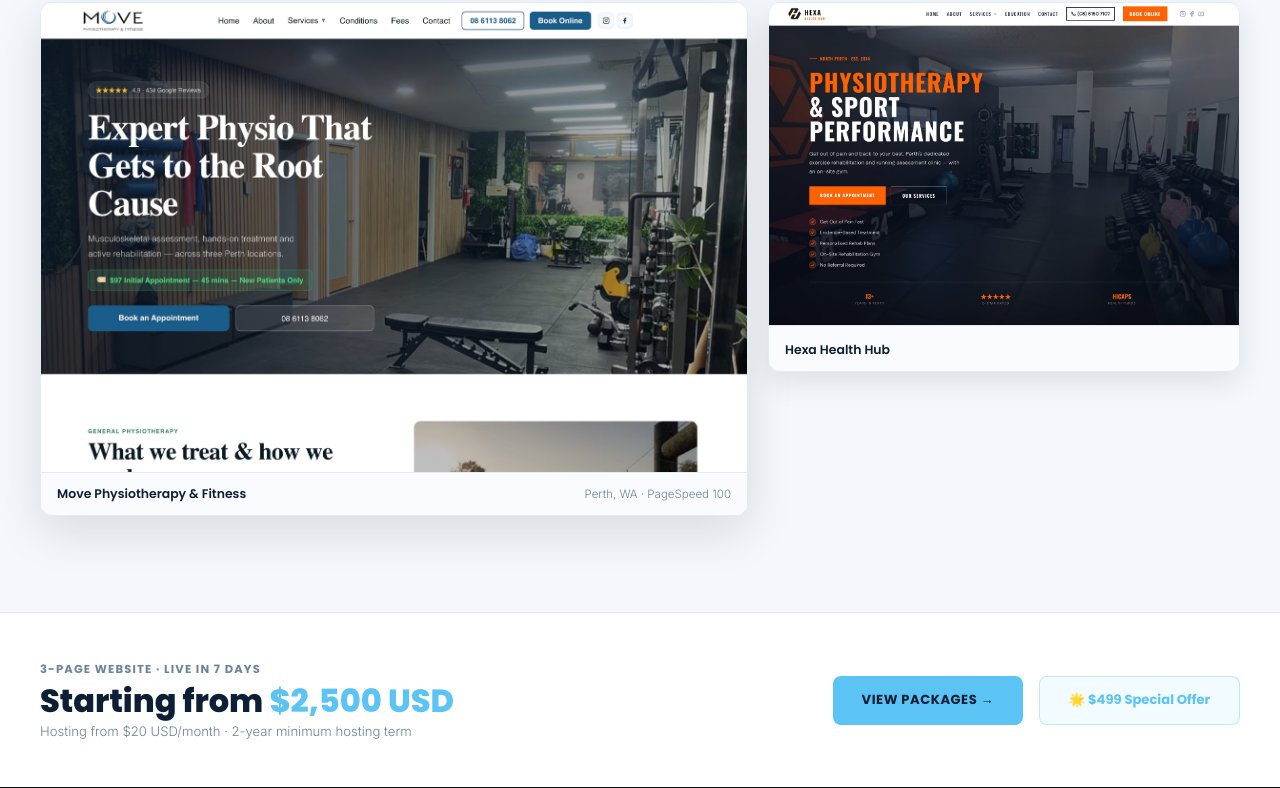
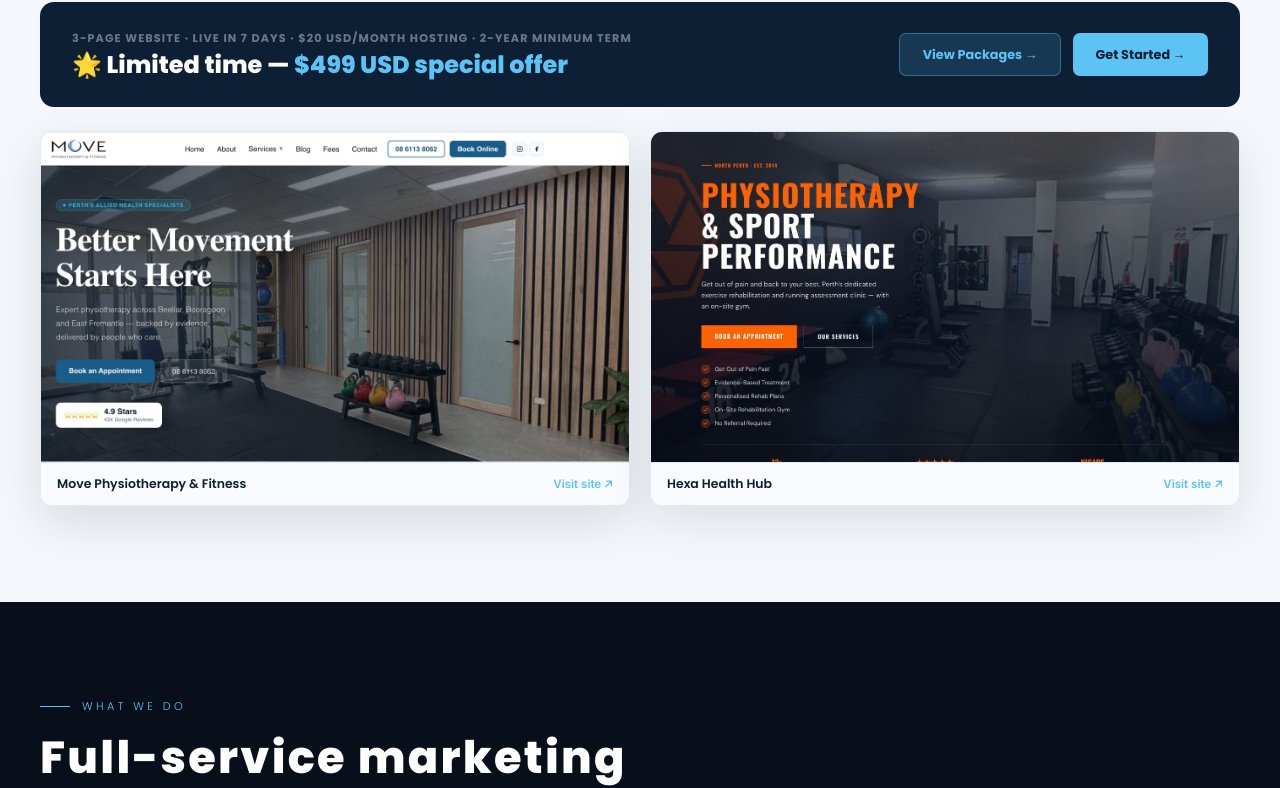
Before and after one commit to MoveXMedia/movexmedia, a Next.js app: page / in a window 1280 px wide. Shown: the part 2400-3188 px from the top of the page. Built offline with nearby package versions, Linux system fonts and the light colour scheme.

Commit message:
New Move Physio screenshot; equal portfolio grid with links; dark CTA bar above; patient→customer in email page; limited time offer hero in pricing

```diff
--- a/pages/index.js
+++ b/pages/index.js
@@ -229,49 +229,54 @@
 
           </div>
 
-          {/* Portfolio — Move Physio + Hexa home only */}
-          <div style={{ display: 'grid', gridTemplateColumns: '3fr 2fr', gap: '1.25rem', alignItems: 'start' }} className="portfolio-grid-home">
-            <div style={{ borderRadius: '12px', overflow: 'hidden', boxShadow: '0 16px 48px rgba(13,31,53,0.12)', border: '1px solid #e2eaf4' }}>
-              <img src="/work-move-physio.png" alt="Move Physiotherapy website" style={{ width: '100%', display: 'block' }} />
+          {/* Dark CTA bar above portfolio */}
+          <div style={{ background: '#0d1f35', borderRadius: '14px', padding: '1.75rem 2rem', display: 'flex', alignItems: 'center', justifyContent: 'space-between', flexWrap: 'wrap', gap: '1.25rem', marginBottom: '1.5rem' }}>
+            <div>
+              <div style={{ fontFamily: 'Poppins, sans-serif', fontSize: '0.7rem', fontWeight: 700, letterSpacing: '0.1em', textTransform: 'uppercase', color: 'rgba(255,255,255,0.4)', marginBottom: '0.3rem' }}>
+                3-page website · Live in 7 days · $20 USD/month hosting · 2-year minimum term
+              </div>
+              <div style={{ fontFamily: 'Poppins, sans-serif', fontWeight: 900, fontSize: 'clamp(1.1rem, 2.5vw, 1.5rem)', color: 'white', lineHeight: 1.1 }}>
+                🌟 Limited time — <span style={{ color: '#5bc4f5' }}>$499 USD special offer</span>
+              </div>
+            </div>
+            <div style={{ display: 'flex', gap: '0.75rem', flexWrap: 'wrap' }}>
+              <Link href="/website-development" style={{ display: 'inline-flex', alignItems: 'center', padding: '0.7rem 1.4rem', background: 'rgba(91,196,245,0.15)', border: '1px solid rgba(91,196,245,0.4)', borderRadius: '7px', fontFamily: 'Poppins, sans-serif', fontWeight: 700, fontSize: '0.8rem', color: '#5bc4f5', textDecoration: 'none', whiteSpace: 'nowrap' }}>
+                View Packages →
+              </Link>
+              <Link href="/get-started" style={{ display: 'inline-flex', alignItems: 'center', padding: '0.7rem 1.4rem', background: '#5bc4f5', borderRadius: '7px', fontFamily: 'Poppins, sans-serif', fontWeight: 700, fontSize: '0.8rem', color: '#0d1f35', textDecoration: 'none', whiteSpace: 'nowrap' }}>
+                Get Started →
+              </Link>
+            </div>
+          </div>
+
+          {/* Portfolio — equal size, clickable, opens in new tab */}
+          <div style={{ display: 'grid', gridTemplateColumns: '1fr 1fr', gap: '1.25rem', alignItems: 'start' }} className="portfolio-grid-home">
+            <a href="https://movephysio.com.au" target="_blank" rel="noopener noreferrer" style={{ display: 'block', borderRadius: '12px', overflow: 'hidden', boxShadow: '0 16px 48px rgba(13,31,53,0.12)', border: '1px solid #e2eaf4', textDecoration: 'none', transition: 'transform 0.2s, box-shadow 0.2s' }} className="portfolio-link">
+              <div style={{ aspectRatio: '16/9', overflow: 'hidden' }}>
+                <img src="/work-move-physio.png" alt="Move Physiotherapy website" style={{ width: '100%', height: '100%', objectFit: 'cover', display: 'block' }} />
+              </div>
               <div style={{ padding: '0.75rem 1rem', background: '#f9fbff', borderTop: '1px solid #e2eaf4', display: 'flex', alignItems: 'center', justifyContent: 'space-between' }}>
                 <span style={{ fontFamily: 'Poppins, sans-serif', fontWeight: 600, fontSize: '0.78rem', color: '#0d1f35' }}>Move Physiotherapy & Fitness</span>
-                <span style={{ fontSize: '0.72rem', color: '#6b849a', fontWeight: 300 }}>Perth, WA · PageSpeed 100</span>
+                <span style={{ fontSize: '0.72rem', color: '#5bc4f5', fontWeight: 600 }}>Visit site ↗</span>
               </div>
-            </div>
-            <div style={{ borderRadius: '12px', overflow: 'hidden', boxShadow: '0 10px 30px rgba(13,31,53,0.1)', border: '1px solid #e2eaf4' }}>
-              <img src="/work-hexa-1.png" alt="Hexa Health Hub website" style={{ width: '100%', display: 'block' }} />
-              <div style={{ padding: '0.75rem 1rem', background: '#f9fbff', borderTop: '1px solid #e2eaf4' }}>
+            </a>
+            <a href="https://hexahealthhub.com.au" target="_blank" rel="noopener noreferrer" style={{ display: 'block', borderRadius: '12px', overflow: 'hidden', boxShadow: '0 16px 48px rgba(13,31,53,0.1)', border: '1px solid #e2eaf4', textDecoration: 'none', transition: 'transform 0.2s, box-shadow 0.2s' }} className="portfolio-link">
+              <div style={{ aspectRatio: '16/9', overflow: 'hidden' }}>
+                <img src="/work-hexa-1.png" alt="Hexa Health Hub website" style={{ width: '100%', height: '100%', objectFit: 'cover', display: 'block' }} />
+              </div>
+              <div style={{ padding: '0.75rem 1rem', background: '#f9fbff', borderTop: '1px solid #e2eaf4', display: 'flex', alignItems: 'center', justifyContent: 'space-between' }}>
                 <span style={{ fontFamily: 'Poppins, sans-serif', fontWeight: 600, fontSize: '0.78rem', color: '#0d1f35' }}>Hexa Health Hub</span>
+                <span style={{ fontSize: '0.72rem', color: '#5bc4f5', fontWeight: 600 }}>Visit site ↗</span>
               </div>
-            </div>
+            </a>
           </div>
 
         </div>
         <style>{`
           @media (max-width: 900px) { .website-top-grid { grid-template-columns: 1fr !important; gap: 3rem !important; } }
           @media (max-width: 700px) { .portfolio-grid-home { grid-template-columns: 1fr !important; } }
+          .portfolio-link:hover { transform: translateY(-3px); box-shadow: 0 24px 60px rgba(13,31,53,0.18) !important; }
         `}</style>
-      </section>
-
-      {/* ── WEBSITE OFFER CTA ── */}
-      <section style={{ padding: '3rem 2rem', background: '#ffffff', borderTop: '1px solid #e2eaf4' }}>
-        <div style={{ maxWidth: '1200px', margin: '0 auto', display: 'flex', alignItems: 'center', justifyContent: 'space-between', flexWrap: 'wrap', gap: '1.5rem' }}>
-          <div>
-            <div style={{ fontFamily: 'Poppins, sans-serif', fontSize: '0.72rem', fontWeight: 700, letterSpacing: '0.1em', textTransform: 'uppercase', color: '#6b849a', marginBottom: '0.3rem' }}>3-page website · Live in 7 days</div>
-            <div style={{ fontFamily: 'Poppins, sans-serif', fontWeight: 900, fontSize: 'clamp(1.4rem, 3vw, 2rem)', color: '#0d1f35', lineHeight: 1.1 }}>
-              Starting from <span style={{ color: '#5bc4f5' }}>$2,500 USD</span>
-            </div>
-            <div style={{ color: '#6b849a', fontSize: '0.82rem', marginTop: '0.3rem', fontWeight: 300 }}>Hosting from $20 USD/month · 2-year minimum hosting term</div>
-          </div>
-          <div style={{ display: 'flex', gap: '1rem', flexWrap: 'wrap' }}>
-            <Link href="/website-development" style={{ display: 'inline-flex', alignItems: 'center', padding: '0.85rem 1.8rem', background: '#5bc4f5', borderRadius: '8px', fontFamily: 'Poppins, sans-serif', fontWeight: 700, fontSize: '0.82rem', color: '#0d1f35', letterSpacing: '0.04em', textTransform: 'uppercase', textDecoration: 'none' }}>
-              View Packages →
-            </Link>
-            <Link href="/get-started" style={{ display: 'inline-flex', alignItems: 'center', padding: '0.85rem 1.8rem', background: 'rgba(91,196,245,0.08)', border: '1px solid rgba(91,196,245,0.35)', borderRadius: '8px', fontFamily: 'Poppins, sans-serif', fontWeight: 700, fontSize: '0.82rem', color: '#5bc4f5', textDecoration: 'none' }}>
-              🌟 $499 Special Offer
-            </Link>
-          </div>
-        </div>
       </section>
 
       {/* ── SERVICES (dark) ── */}
--- a/pages/pricing.js
+++ b/pages/pricing.js
@@ -139,6 +139,37 @@
             Packages are structured around your ad spend and platform complexity. All packages include dedicated campaign management, reporting, and ongoing optimisation.
           </p>
           <p style={{ color: 'rgba(255,255,255,0.25)', fontSize: '0.75rem', fontWeight: 300, marginTop: '1.25rem', letterSpacing: '0.05em', textTransform: 'uppercase' }}>All prices in USD</p>
+        </div>
+      </section>
+
+      {/* Limited Time Offer Hero */}
+      <section style={{ padding: '4rem 2rem 0', background: '#f4f7fb' }}>
+        <div style={{ maxWidth: '1100px', margin: '0 auto' }}>
+          <div style={{ background: 'linear-gradient(135deg, #0d1f35 0%, #1a3a5c 100%)', borderRadius: '20px', padding: 'clamp(2rem, 4vw, 3rem)', display: 'flex', alignItems: 'center', justifyContent: 'space-between', flexWrap: 'wrap', gap: '2rem', position: 'relative', overflow: 'hidden' }}>
+            <div style={{ position: 'absolute', top: '-60px', right: '-60px', width: '300px', height: '300px', background: 'radial-gradient(circle, rgba(91,196,245,0.12) 0%, transparent 70%)', pointerEvents: 'none' }} />
+            <div style={{ position: 'relative' }}>
+              <div style={{ display: 'inline-flex', alignItems: 'center', gap: '0.5rem', background: 'rgba(255,180,0,0.15)', border: '1px solid rgba(255,180,0,0.4)', borderRadius: '20px', padding: '0.3rem 0.9rem', marginBottom: '1rem' }}>
+                <span style={{ width: '6px', height: '6px', borderRadius: '50%', background: '#ffb400', display: 'inline-block' }} />
+                <span style={{ fontFamily: 'Poppins, sans-serif', fontSize: '0.7rem', fontWeight: 700, letterSpacing: '0.1em', textTransform: 'uppercase', color: '#ffb400' }}>Limited Time Offer</span>
+              </div>
+              <h2 style={{ fontFamily: 'Poppins, sans-serif', fontWeight: 900, fontSize: 'clamp(1.6rem, 3.5vw, 2.6rem)', color: 'white', lineHeight: 1.1, marginBottom: '0.75rem' }}>
+                New website from <span style={{ color: '#5bc4f5' }}>$499 USD</span>
+              </h2>
+              <p style={{ color: 'rgba(255,255,255,0.6)', fontSize: '0.95rem', fontWeight: 300, lineHeight: 1.7, maxWidth: '480px' }}>
+                3-page website. Live in 7 days. Work directly with Daniel. Includes all the same quality as our standard packages — $20 USD/month hosting, 2-year minimum term.
+              </p>
+            </div>
+            <div style={{ display: 'flex', flexDirection: 'column', gap: '0.75rem', alignItems: 'flex-start', position: 'relative' }}>
+              {['PageSpeed 100 score', 'SEO built in from day one', 'Copy written for you', 'Live in 7 days', 'Work directly with Daniel'].map(item => (
+                <div key={item} style={{ display: 'flex', alignItems: 'center', gap: '0.6rem', color: 'rgba(255,255,255,0.7)', fontSize: '0.85rem', fontWeight: 300 }}>
+                  <span style={{ color: '#5bc4f5', fontWeight: 700, fontSize: '0.8rem' }}>✓</span> {item}
+                </div>
+              ))}
+              <Link href="/get-started" style={{ marginTop: '0.5rem', display: 'inline-flex', alignItems: 'center', background: 'linear-gradient(135deg, #5bc4f5, #2a9fd8)', color: '#040c18', fontFamily: 'Poppins, sans-serif', fontWeight: 800, fontSize: '0.88rem', padding: '0.9rem 2rem', borderRadius: '8px', textDecoration: 'none', boxShadow: '0 4px 20px rgba(91,196,245,0.4)', whiteSpace: 'nowrap' }}>
+                Claim This Offer →
+              </Link>
+            </div>
+          </div>
         </div>
       </section>
 
```
Also changed, not shown: pages/email-marketing.js (+14 -14 lines), public/work-move-physio.png.
